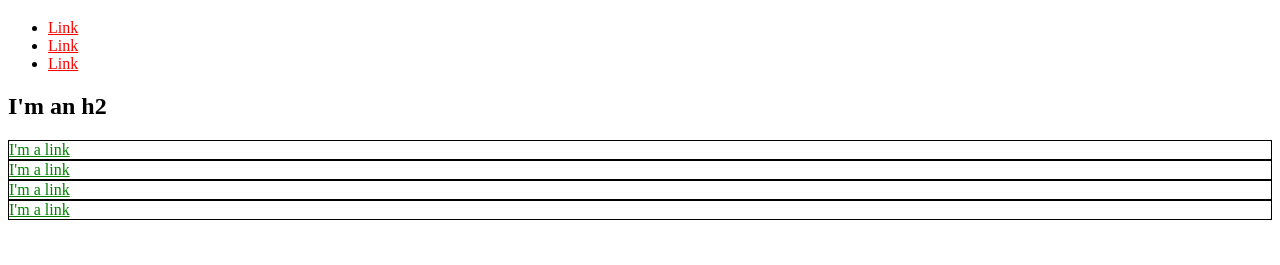
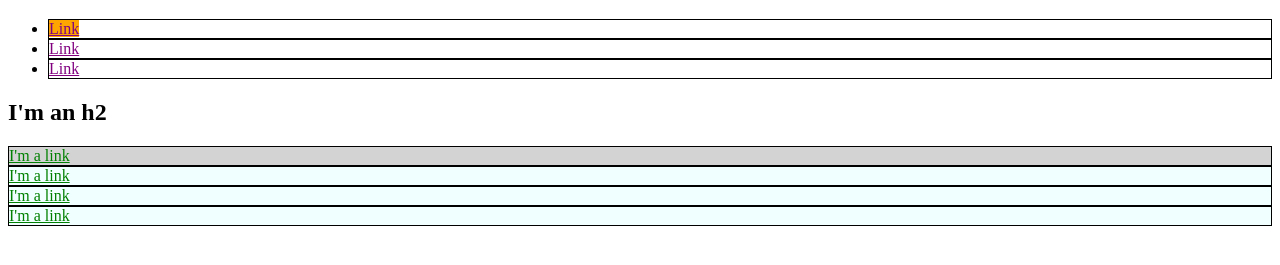
Before and after one commit to IreneLM/IreneLM.github.io, a plain HTML site: page index.html in a window 1280 px wide. Shown: the part 61-326 px from the top of the page. Drawn offline with Linux system fonts and the light colour scheme.

Commit message:
Add internal stylesheet, classes, and IDs

```diff
--- a/index.html
+++ b/index.html
@@ -3,32 +3,67 @@
   <head>
     <title>Test Page: Don't Panic</title>
     <meta charset="utf-8">
+    <style>
+      a {
+        color: red;
+      }
+      div {
+        border: 1px solid black;
+      }
+      div a {
+        color: green;
+      }
+      li {
+        border: 1px solid black;
+      }
+      li a {
+        color: purple;
+      }
+      #exec-bio {
+        background-color: lightgray;
+      }
+
+      #link-id {
+        background-color: orange;
+       }
+
+      .second-class {
+        background-color: azure;
+       }
+      .bio-box {
+        border: 1px solid black;
+      }
+      .bio-box a {
+        color: green;
+      }
+
+    </style>
   </head>
   <body>
     <h1>I'm an h1</h1>
     <ul>
       <li>
-        <a href="https://example.com/" style="color: red;">Link</a>
+        <a href="https://example.com/" id="link-id">Link</a>
       </li>
       <li>
-        <a href="https://example.com/" style="color: red;">Link</a>
+        <a href="https://example.com/">Link</a>
       </li>
       <li>
-        <a href="https://example.com/" style="color: red;">Link</a>
+        <a href="https://example.com/">Link</a>
       </li>
     </ul>
     <h2>I'm an h2</h2>
-    <div style="border: 1px solid black;">
-      <a href="https://example.com/" style="color: green;">I'm a link</a>
+    <div id="exec-bio" class="bio-box second-class">
+      <a href="https://example.com/">I'm a link</a>
     </div>
-    <div style="border: 1px solid black;">
-      <a href="https://example.com/" style="color: green;">I'm a link</a>
+    <div class="bio-box second-class">
+      <a href="https://example.com/">I'm a link</a>
     </div>
-    <div style="border: 1px solid black;">
-      <a href="https://example.com/" style="color: green;">I'm a link</a>
+    <div class="bio-box second-class">
+      <a href="https://example.com/">I'm a link</a>
     </div>
-    <div style="border: 1px solid black;">
-      <a href="https://example.com/" style="color: green;">I'm a link</a>
+    <div class="bio-box second-class">
+      <a href="https://example.com/">I'm a link</a>
     </div>
   </body>
 </html>
```
